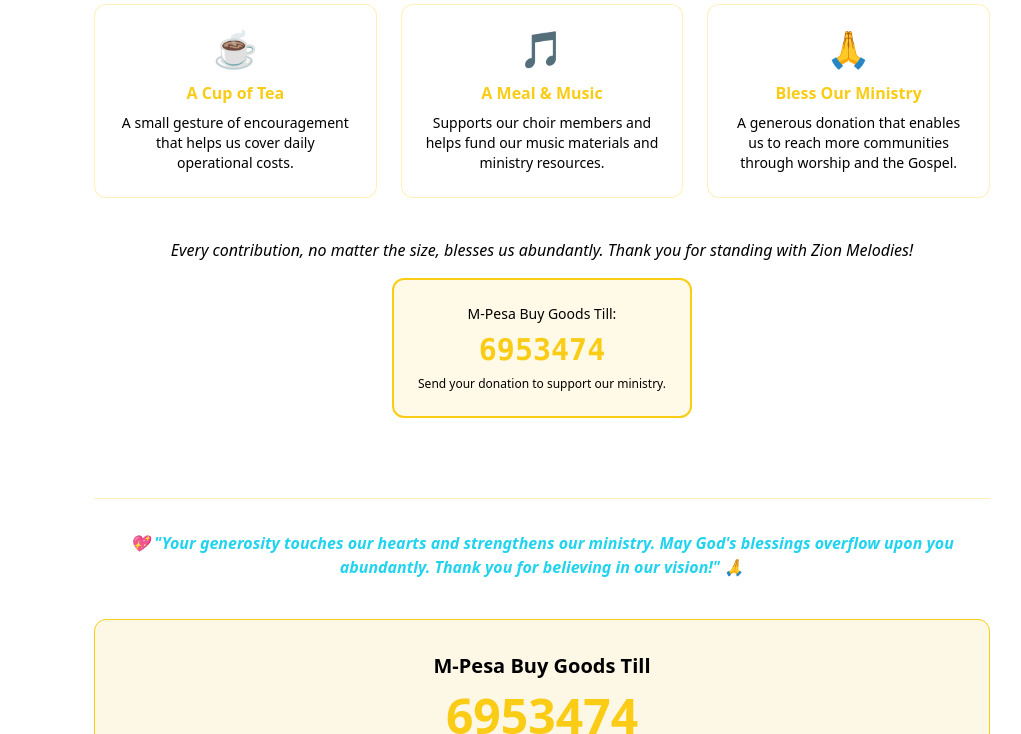
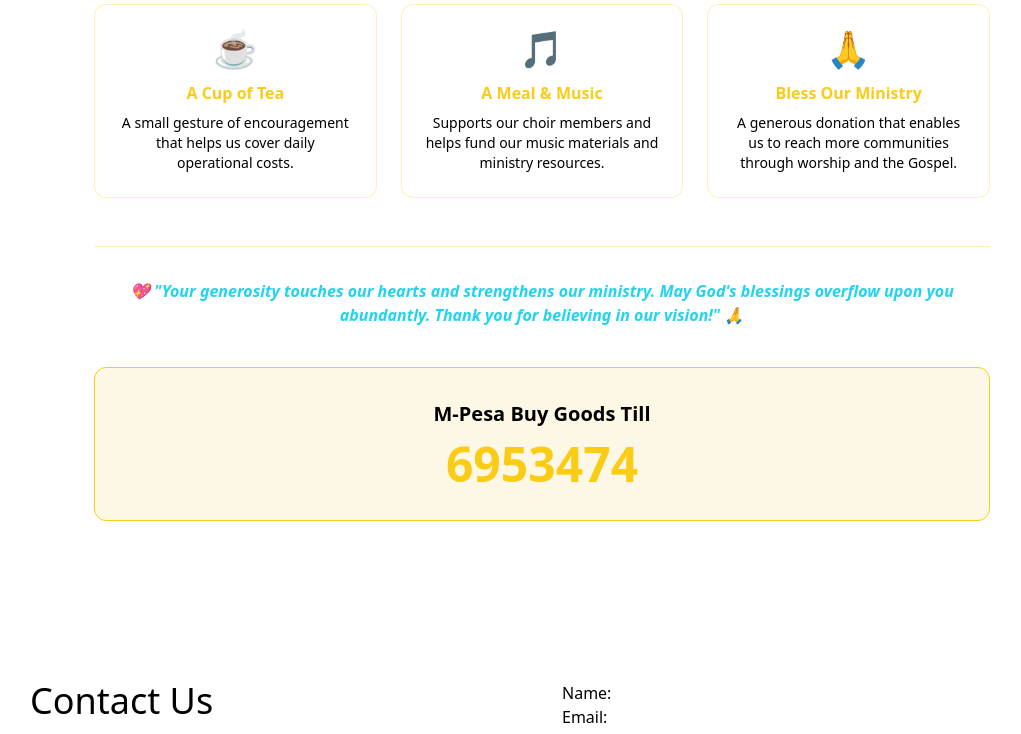
Before and after one commit to bonyborn254/ZionMelodiesBand, a Django app: page / in a window 1280 px wide. Shown: the part 5766-6500 px from the top of the page, without its empty margins (98-1119 px from the left). Run offline with Django 5.2, Linux system fonts and the light colour scheme; data comes from the database, SQL or seed files in the repository; some libraries are stand-ins or nearby versions.

Commit message:
Remove donation section from home.html
Removed donation-related text and M-Pesa details from the home page.

```diff
--- a/mainapp/templates/home.html
+++ b/mainapp/templates/home.html
@@ -484,22 +484,7 @@ No upcoming events.
             through worship and the Gospel.
         </p>
     </div>
-
 </div>
-
-<p class="muted-text mb-4 italic">
-    Every contribution, no matter the size, blesses us abundantly.
-    Thank you for standing with Zion Melodies!
-</p>
-
-<div class="p-6 rounded-xl bg-yellow-400/10 border-2 border-yellow-400 mb-8 inline-block">
-    <p class="text-sm muted-text mb-2">M-Pesa Buy Goods Till:</p>
-    <p class="text-3xl font-bold text-yellow-400 font-mono">6953474</p>
-    <p class="text-xs muted-text mt-2">
-        Send your donation to support our ministry.
-    </p>
-</div>
-
 <p class="mt-12 pt-8 border-t border-yellow-400/30 text-center italic text-cyan-400 font-semibold">
     💖 "Your generosity touches our hearts and strengthens our ministry.
     May God's blessings overflow upon you abundantly.
```
